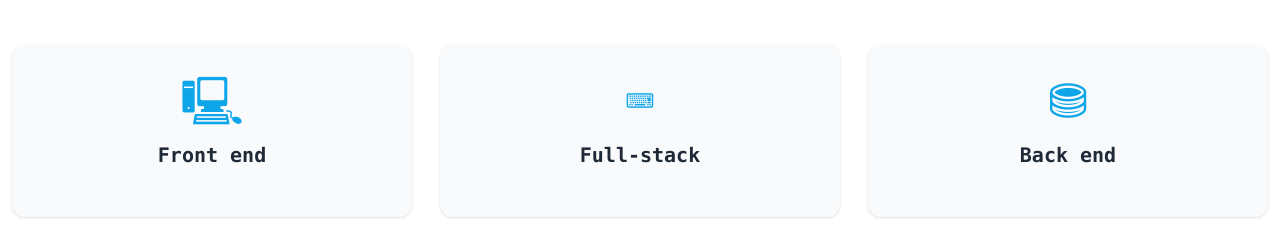
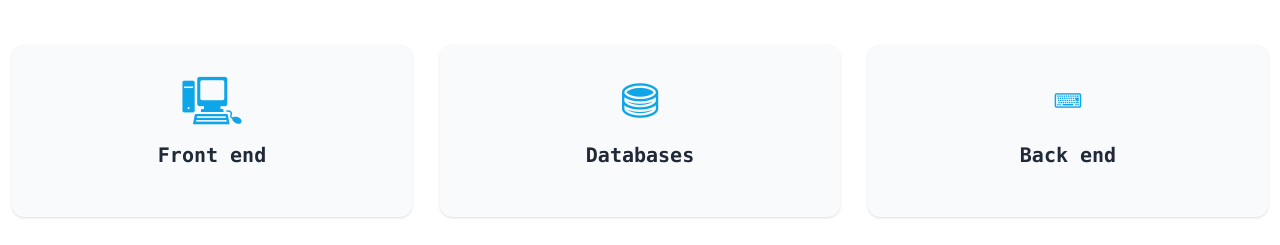
Before and after one commit to wianvanniekerk/wianvanniekerk.github.io, a website: page build/index.html in a window 1280 px wide. Shown: the part 555-800 px from the top of the page. Drawn offline with Linux system fonts and the light colour scheme.

Commit message:
link changes

```diff
--- a/build/index.html
+++ b/build/index.html
@@ -30,12 +30,12 @@
               >
             </li>
             <li>
-              <a href="#about" class="hover:text-sky-500 transition-colors"
+              <a href="#stack" class="hover:text-sky-500 transition-colors"
                 >Stack</a
               >
             </li>
             <li>
-              <a href="#services" class="hover:text-sky-500 transition-colors"
+              <a href="#skills" class="hover:text-sky-500 transition-colors"
                 >Skills</a
               >
             </li>
@@ -92,14 +92,14 @@
           <article class="card__hover__bg">
             <p
               class="text-5xl text-sky-500"
-            >⌨</p>
+            >⛃</p>
             <h3 class="text-xl font-semibold text-gray-800 my-4">
-              Full-stack
+              Databases
             </h3>
           </article>
 
           <article class="card__hover__bg">
-            <p class="text-5xl text-sky-500">⛃</p>
+            <p class="text-5xl text-sky-500">⌨</p>
             <h3 class="text-xl font-semibold text-gray-800 my-4">
               Back end
             </h3>
```
